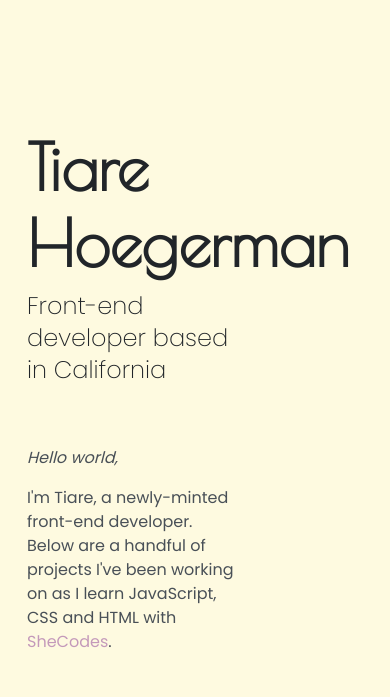
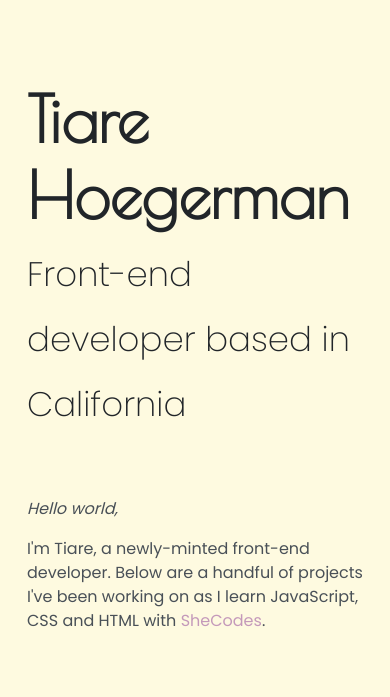
Before and after one commit to TiareHo/pro-portfolio-project, a plain HTML site: page index.html in a window 390 px wide. Shown: the part 112-809 px from the top of the page. Drawn offline with nearby package versions, Linux system fonts and the light colour scheme.

Commit message:
removed col sizing in hero, h2 resize @ smaller screen

```diff
--- a/index.html
+++ b/index.html
@@ -105,7 +105,7 @@
     <div class="hero">
       <div class="container">
         <div class="row">
-          <div class="col-8 mt-5">
+          <div class="col">
             <h1>Tiare Hoegerman</h1>
             <h2>Front-end developer based in California</h2>
             <p><em>Hello world,</em></p>
@@ -123,7 +123,7 @@
             </p>
 
           </div>
-          <div class="container justify-content-end">
+          <div class="container">
           <div class="col mt-0 coder-image text-right">
             <img
               src="images/code-picasso.png"
--- a/style.css
+++ b/style.css
@@ -32,6 +32,10 @@
   .btn-branding-margin {
     margin-top: 60px;
   }
+  h2 {
+    font-size: 20px;
+    line-height: 30px;
+  }
 }
 @media (max-width: 900px) {
   .coder-image {
@@ -59,11 +63,8 @@ h3 {
 h2 {
   margin-bottom: 60px;
 }
+
 @media (max-width: 576px) {
-  h2 {
-    font-size: 24px;
-    line-height: 32px;
-  }
   .numeral {
     text-align: left;
   }
```
